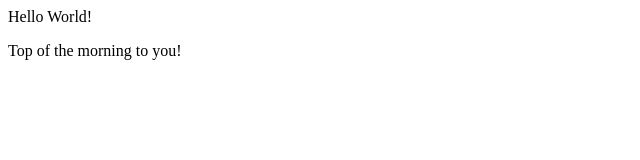
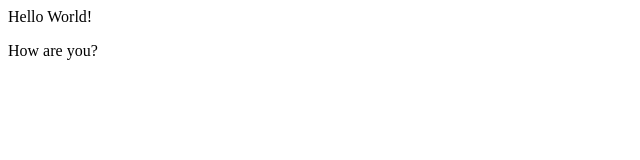
Before and after one commit to madirgrs/Module8-GitTutorial, a plain HTML site: page index.html in a window 1280 px wide. Shown: the full height of the page, 0-640 px from the left. Drawn offline with Linux system fonts and the light colour scheme.

Commit message:
fixed how are you message, trying merge again

```diff
--- a/index.html
+++ b/index.html
@@ -1,2 +1,2 @@
 <div>Hello World!</div>
-<p>Top of the morning to you!</p>
+<p>How are you?</p>
```
